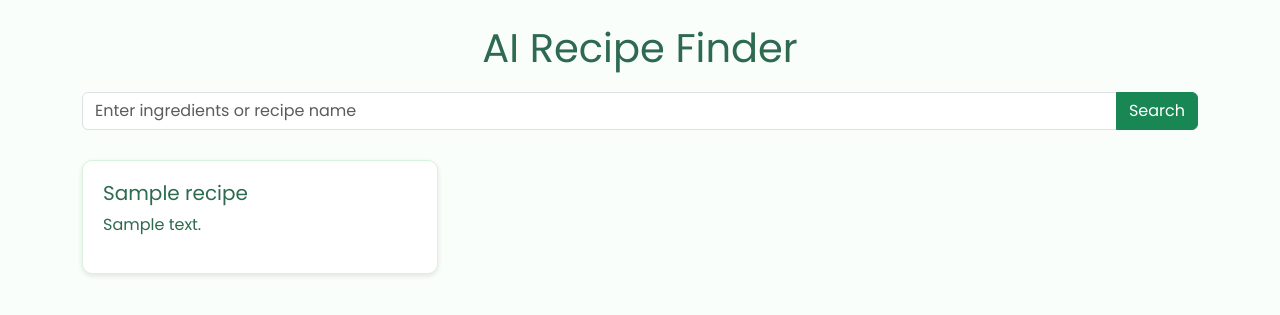
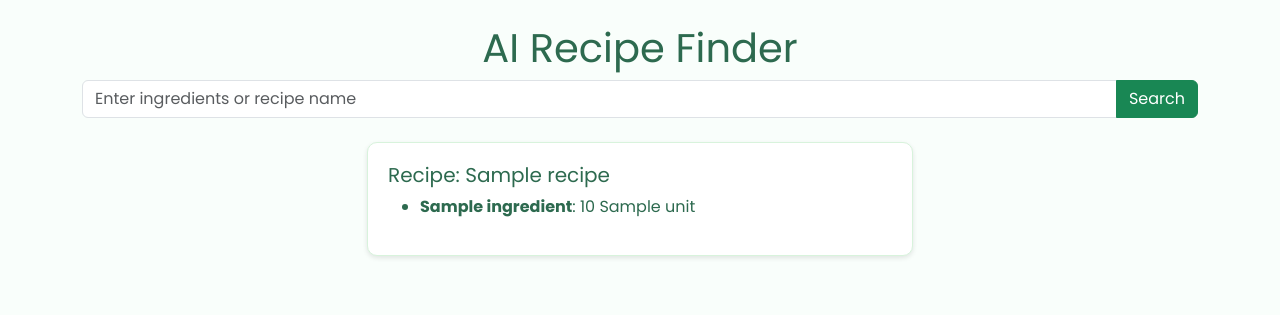
Before and after one commit to anto-mervin/AI-Ingredient, a Django app: template myapp/templates/ai_recipe.html in a window 1280 px wide. Shown: the part 56-371 px from the top of the page. Run offline with Django 5.2, Linux system fonts and the light colour scheme; the template is opened without the code that fills it: most values are stand-ins (such as "Sample title", 1, 10 or a date in 2020).

Commit message:
updated ai_recipe.html file

```diff
--- a/myapp/prompt.py
+++ b/myapp/prompt.py
@@ -1,4 +1,6 @@
 def generate_prompt(recipe_name):
+
+
     prompt = f"""
 Act as a programmer who is passionate about cooking. When given the recipe name "{recipe_name}" as input,
 generate a JSON structure containing the ingredients required for that recipe.
--- a/myapp/templates/ai_recipe.html
+++ b/myapp/templates/ai_recipe.html
@@ -3,7 +3,7 @@
   <head>
     <meta charset="UTF-8" />
     <meta name="viewport" content="width=device-width, initial-scale=1.0" />
-    <title>AI Recipe</title>
+    <title>AI Recipe Finder</title>
     <link
       rel="stylesheet"
       href="https://cdn.jsdelivr.net/npm/bootstrap@5.3.0/dist/css/bootstrap.min.css"
@@ -29,11 +29,6 @@
       .navbar-brand:hover,
       .nav-link:hover {
         color: #1b4332;
-      }
-
-      .search-bar {
-        margin-top: 20px;
-        margin-bottom: 30px;
       }
 
       .recipe-card {
@@ -98,10 +93,20 @@
 
       <div class="row mt-4">
         {% for recipe in recipes %}
-        <div class="col-md-4">
+        <div class="col-md-6 mx-auto">
           <div class="recipe-card">
-            <h5>{{ recipe.name }}</h5>
-            <p>{{ recipe.description }}</p>
+            <h5>Recipe: {{ recipe.recipe }}</h5>
+            <ul>
+              {% for ingredient in recipe.ingredients %}
+              <li>
+                <strong>{{ ingredient.name }}</strong>:
+                {{ ingredient.quantity }}
+                {% if ingredient.unit %}
+                {{ ingredient.unit }}
+                {% endif %}
+              </li>
+              {% endfor %}
+            </ul>
           </div>
         </div>
         {% empty %}
```
Also changed, not shown: myapp/genai.py (+5 -2 lines), myapp/views.py (+8 -1 lines).
